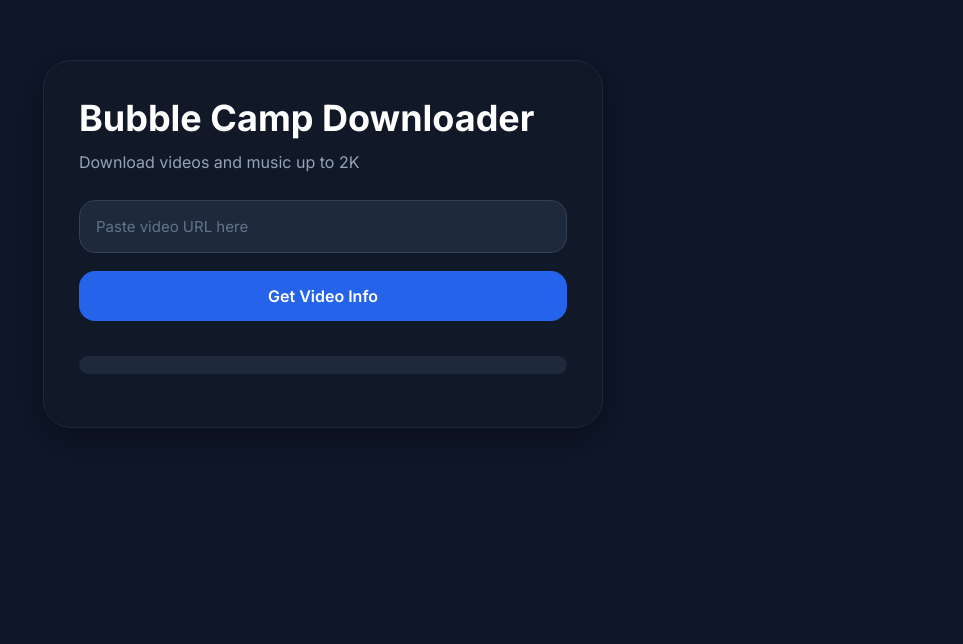
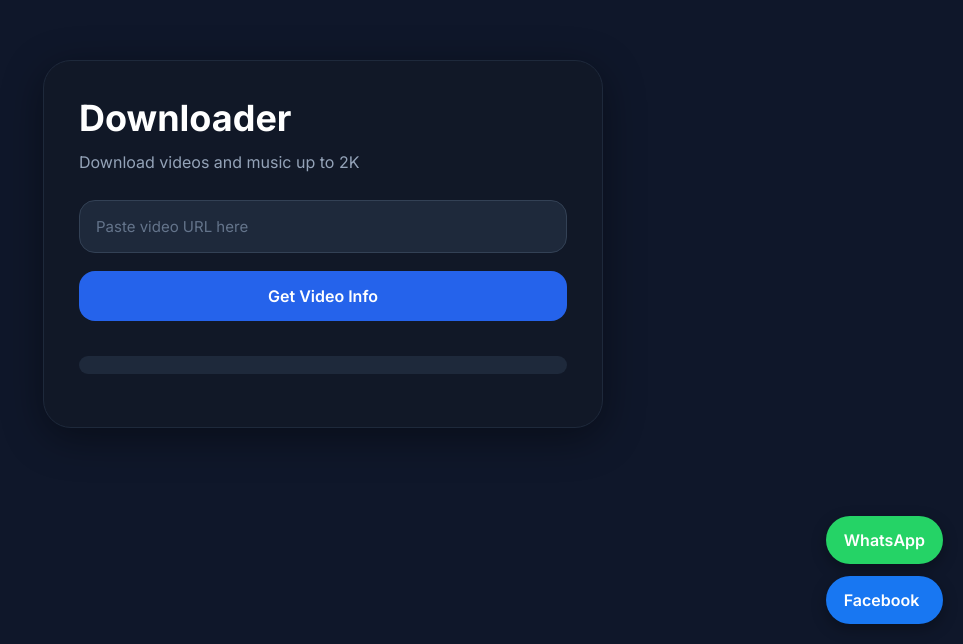
Before and after one commit to tomath1/video-downloader, a website: page public/index.html in a window 1280 px wide. Shown: the part 156-800 px from the top of the page, without its empty margins (317-1280 px from the left). Drawn offline with Linux system fonts and the light colour scheme.

```diff
--- a/public/index.html
+++ b/public/index.html
@@ -10,7 +10,7 @@
     >
 
     <title>
-        Bubble Camp Downloader
+        Downloader
     </title>
 
     <link
@@ -25,7 +25,7 @@
 <div class="container">
 
     <h1>
-        Bubble Camp Downloader
+       Downloader
     </h1>
 
     <p>
@@ -84,6 +84,28 @@
 
 </div>
 
+
+<div class="floating-buttons">
+
+    <a
+        href="https://wa.me/201288452212"
+        target="_blank"
+        class="whatsapp-btn"
+    >
+        WhatsApp
+    </a>
+
+    <a
+        href="https://www.facebook.com/tomas.nabil.464286"
+        target="_blank"
+        class="facebook-btn"
+    >
+        Facebook
+    </a>
+
+</div>
+
+
 <script src="app.js"></script>
 
 </body>
--- a/public/style.css
+++ b/public/style.css
@@ -251,3 +251,58 @@ a:hover{
     }
 
 }
+
+.floating-buttons{
+
+    position:fixed;
+
+    bottom:20px;
+
+    right:20px;
+
+    display:flex;
+
+    flex-direction:column;
+
+    gap:12px;
+
+    z-index:999;
+
+}
+
+.floating-buttons a{
+
+    text-decoration:none;
+
+    color:white;
+
+    padding:14px 18px;
+
+    border-radius:50px;
+
+    font-weight:600;
+
+    box-shadow:
+    0 5px 15px rgba(0,0,0,.3);
+
+    transition:.3s;
+
+}
+
+.whatsapp-btn{
+
+    background:#25D366;
+
+}
+
+.facebook-btn{
+
+    background:#1877F2;
+
+}
+
+.floating-buttons a:hover{
+
+    transform:scale(1.08);
+
+}
```
Also changed, not shown: server.js (+8 -10 lines).
